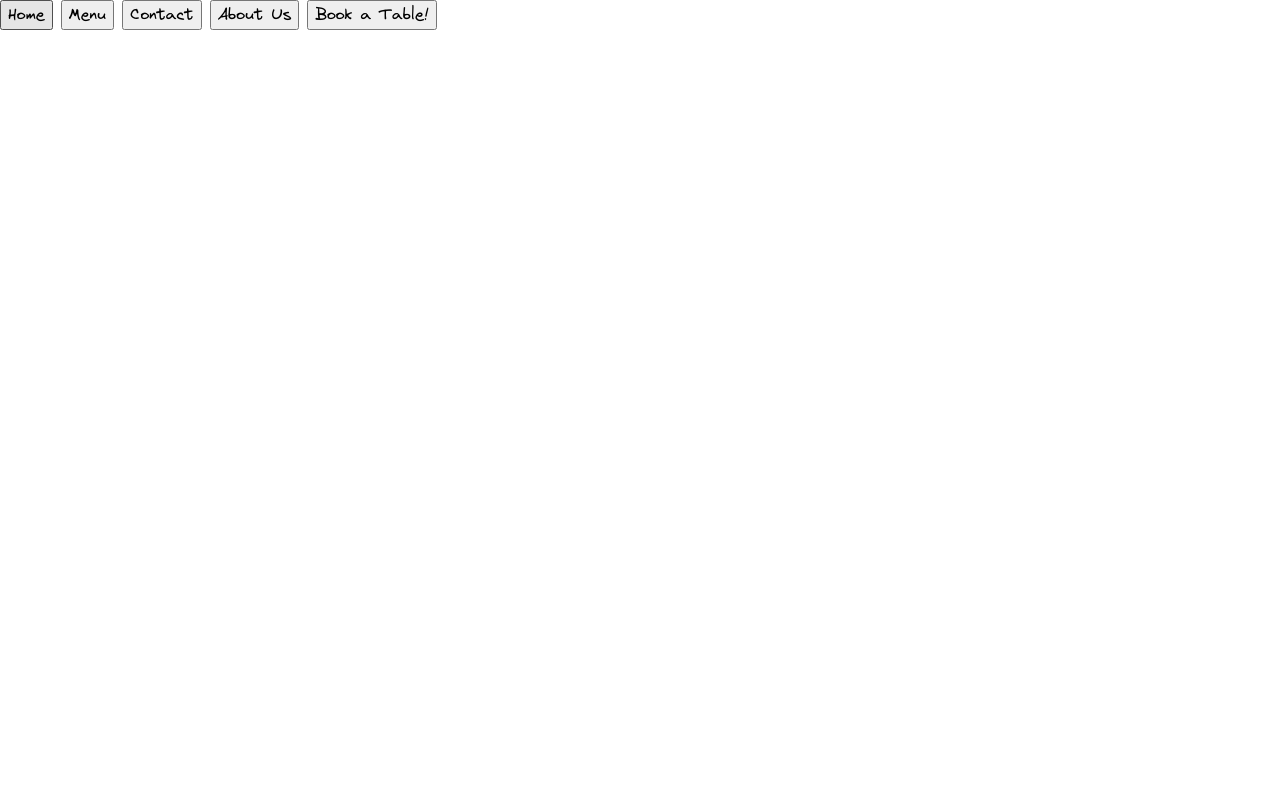
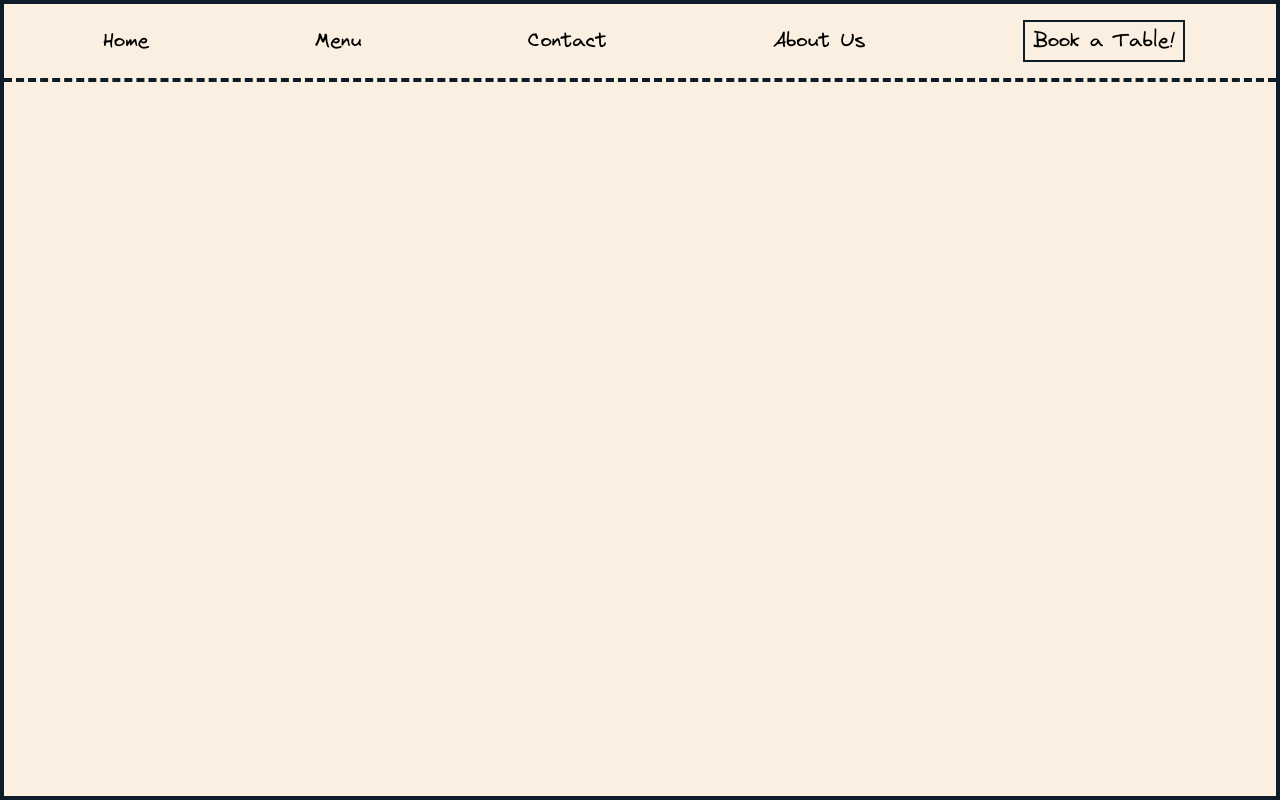
Before and after one commit to pier-rot/odin-restaurant-page, a website built with webpack: page src/template.html in a window 1280 px wide. Built offline with nearby package versions, Linux system fonts and the light colour scheme.

Commit message:
Make navbar styles & root & color variables

```diff
--- a/src/styles.css
+++ b/src/styles.css
@@ -74,4 +74,50 @@ h6 {
 
 :root {
     font-family: "Virgil", system-ui, -apple-system, BlinkMacSystemFont, 'Segoe UI', Roboto, Oxygen, Ubuntu, Cantarell, 'Open Sans', 'Helvetica Neue', sans-serif;
+    --bcg: #faefe0;
+    --hl-bgc: #778da9;
+    --text-color: #1b263b;
+    --border-color-1: #0d1b2a;
+    --secondary: #415a77;
+
+
+    background-color: var(--bcg);
 }
+
+body {
+  border: var(--border-color-1) solid 4px;
+  height: 100vh;
+  width: 100vw;
+}
+
+header {
+  display: flex;
+  justify-content: center;
+  align-items: center;
+}
+
+nav {
+    border-bottom: dashed var(--border-color-1) 4px;
+    display: flex;
+    justify-content: space-around;
+    align-items: center;
+    padding: 1rem;
+    gap: 0rem;
+    flex: 1;
+}
+
+button {
+  background: none;
+  border: none;
+  font-size: 1.25rem;
+  padding: 0.25rem 0.5rem;
+
+}
+
+#bookBtn {
+  border: solid var(--border-color-1) 2px;
+}
+
+#bookBtn:hover {
+  background-color: var(--hl-bgc);
+}
```
